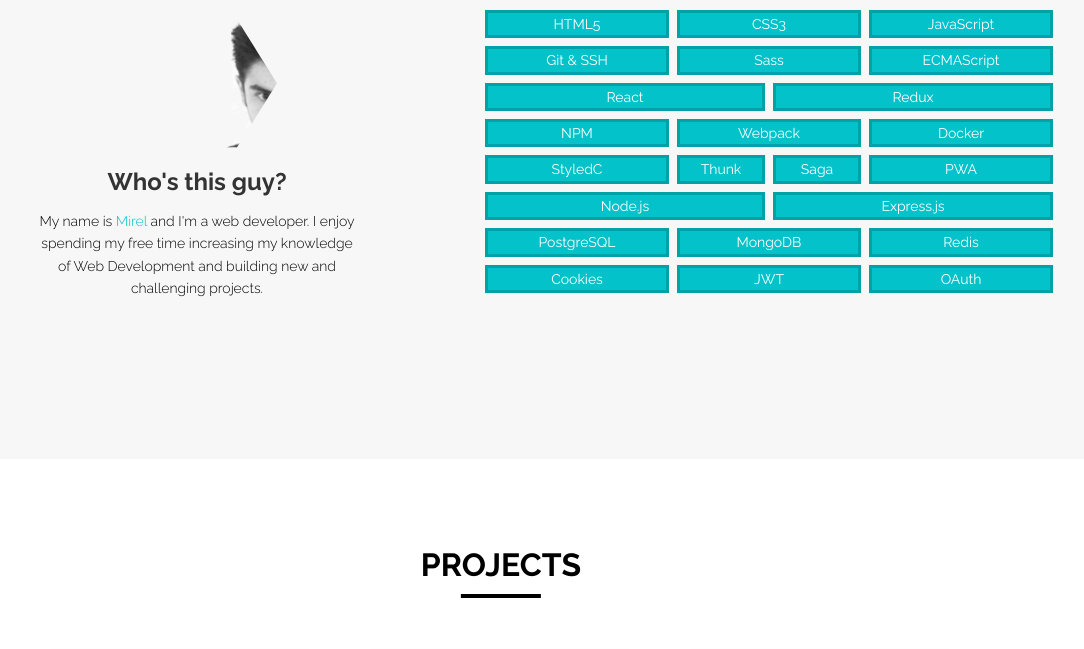
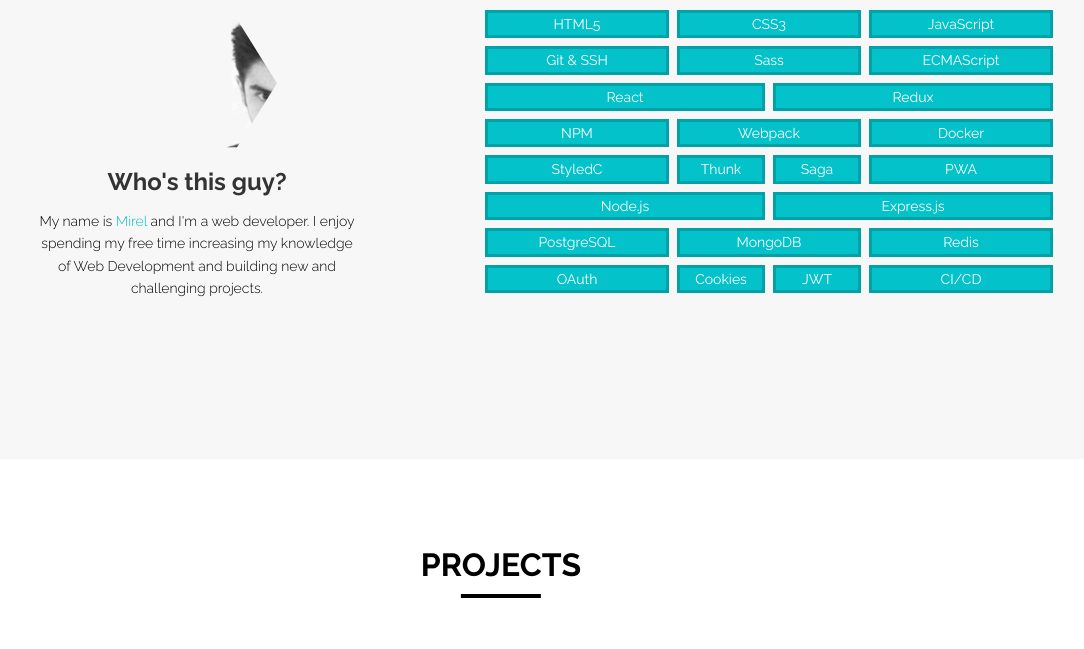
Before and after one commit to Ochanissi/Portofolio, a website: page index.html in a window 1280 px wide. Shown: the part 1215-1864 px from the top of the page, without its empty margins (139-1223 px from the left). Drawn offline with nearby package versions, Linux system fonts and the light colour scheme.

Commit message:
madded CI/CD tag at skills and built the project

```diff
--- a/index.html
+++ b/index.html
@@ -88,9 +88,10 @@
             <p class="about__skills--item-18">PostgreSQL</p>
             <p class="about__skills--item-19">MongoDB</p>
             <p class="about__skills--item-20">Redis</p>
-            <p class="about__skills--item-21">Cookies</p>
-            <p class="about__skills--item-22">JWT</p>
-            <p class="about__skills--item-23">OAuth</p>
+            <p class="about__skills--item-21">OAuth</p>
+            <p class="about__skills--item-22">Cookies</p>
+            <p class="about__skills--item-23">JWT</p>
+            <p class="about__skills--item-24">CI/CD</p>
         </div>
     </section>
 
--- a/sass/_about.scss
+++ b/sass/_about.scss
@@ -257,10 +257,15 @@
 
     &--item-22 {
       grid-row: 8 / 9;
-      grid-column: 3 / 5;
+      grid-column: 3 / 4;
     }
 
     &--item-23 {
+      grid-row: 8 / 9;
+      grid-column: 4 / 5;
+    }
+
+    &--item-24 {
       grid-row: 8 / 9;
       grid-column: 5 / 7;
     }
```
Also changed, not shown: css/style.comp.css, css/style.css, css/style.prefix.css, img/original-img/smart-brain.png (deleted), img/original-img/smartbrain.png, img/smartbrain.png.
